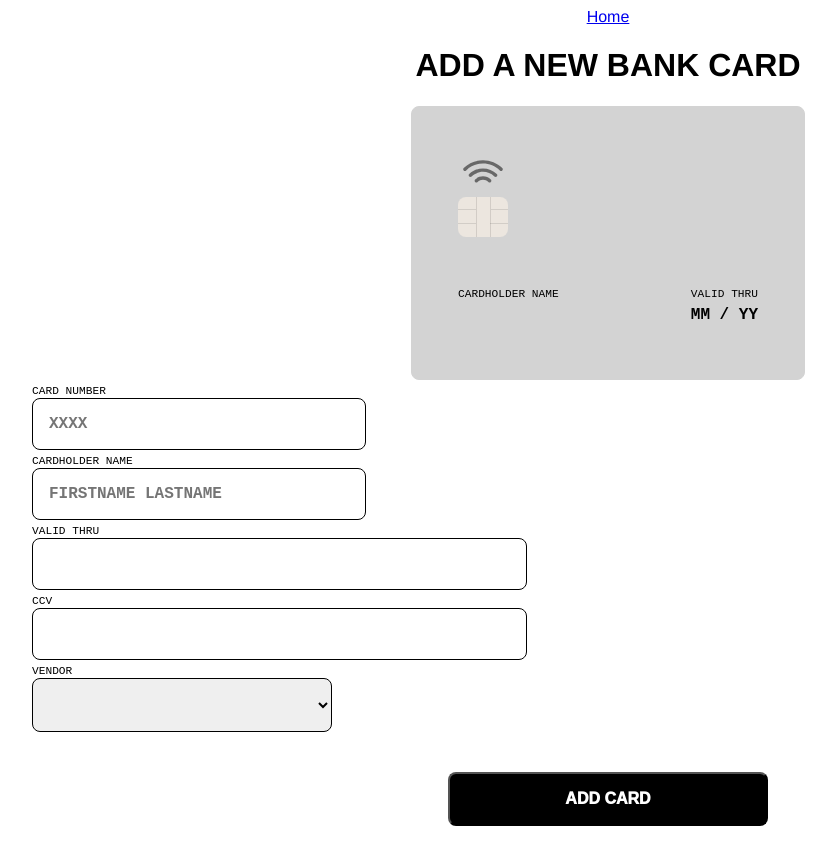
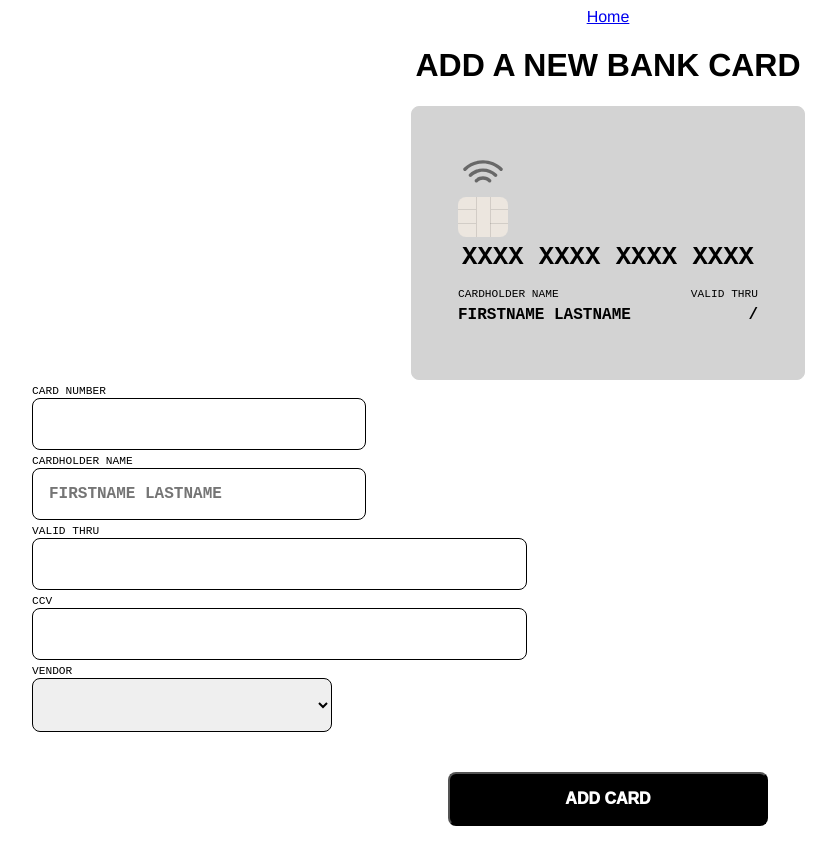
Before and after one commit to cenglander/e-wallet, a Vue app: page /add-card in a window 1280 px wide. Shown: the top 864 px of the page, without its empty margins (32-868 px from the left). Built offline with nearby package versions, Linux system fonts and the light colour scheme.

Commit message:
Working with form

```diff
--- a/src/components/CardForm.vue
+++ b/src/components/CardForm.vue
@@ -3,19 +3,22 @@
     <form action="">
       <label>CARD NUMBER {{cardNo}} </label>
       <input v-model="cardNo"
-        v-on:keyup="displayNoOnCard"
-        placeholder="XXXX">
+        v-on:keyup="displayNoOnCard">
 
       <label>CARDHOLDER NAME</label>
       <input v-model="name"
+        v-on:keyup="displayNameOnCard"
         placeholder="FIRSTNAME LASTNAME">
 
       <label class="left">VALID THRU</label>
-      <input v-model="validThruMonth" class="left">
-      <!-- plus validThruYear! -->
+      <input v-model="validThru"
+        v-on:keyup="displayValidThruOncard"
+        class="left">
+      <!-- ta in 4 tecken, emitta, metod i AddCard som delar -->
 
       <label class="right">CCV</label>
-      <input v-model="ccv" class="right">
+      <input v-model="ccv"
+        class="right">
 
       <label>VENDOR</label>
       <select v-model="vendor">
@@ -49,8 +52,14 @@ export default {
   methods: {
     displayNoOnCard() {
       this.$emit('displayNo', this.cardNo)
+    },
+    displayNameOnCard() {
+      this.$emit('displayName', this.name)
+    },
+    displayValidThruOncard() {
+      this.$emit('displayValidThru', this.validThru)
+    }
 
-    }
   }
 }
 </script>
--- a/src/views/AddCard.vue
+++ b/src/views/AddCard.vue
@@ -6,14 +6,16 @@
     <Card
       v-bind:cardNo="this.cardNo"
       v-bind:name="this.name"
-      validThruMonth="MM"
-      validThruYear="YY"
+      v-bind:validThruMonth="this.validThruMonth"
+      v-bind:validThruYear="this.validThruYear"
       vendor="placeholder"
       isActive="true"
       v-bind:style="{backgroundColor: vendor}"
     />
     <CardForm
       v-on:displayNo="displayNoOnCard"
+      v-on:displayName="displayNameOnCard"
+      v-on:displayValidThru="displayValidThruOnCard"
     />
 
   </div>
@@ -35,13 +37,25 @@ export default {
   },
   data: () => ({
       heading: "ADD A NEW BANK CARD",
-      cardNo: "",
-      name: "",
+      cardNo: "XXXX XXXX XXXX XXXX",
+      name: "FIRSTNAME LASTNAME",
+      validThruMonth: "",
+      validThruYear: "",
+      ccv: "",
+      vendor: "",
+
 
   }),
   methods: {
     displayNoOnCard(payload) {
       this.cardNo = payload;
+    },
+    displayNameOnCard(payload) {
+      this.name = payload.toUpperCase();
+    },
+    displayValidThruOnCard(payload) {
+      this.validThruMonth = payload.substring(0, 2);
+      this.validThruYear = payload.substring(2);
     }
   }
 }
--- a/src/views/Home.vue
+++ b/src/views/Home.vue
@@ -60,6 +60,7 @@ export default {
 <style lang="scss">
 div .home {
   width: 100%;
+  // width: 90vw;
   // background: lightcoral;
   margin: 0 auto;
 
```
